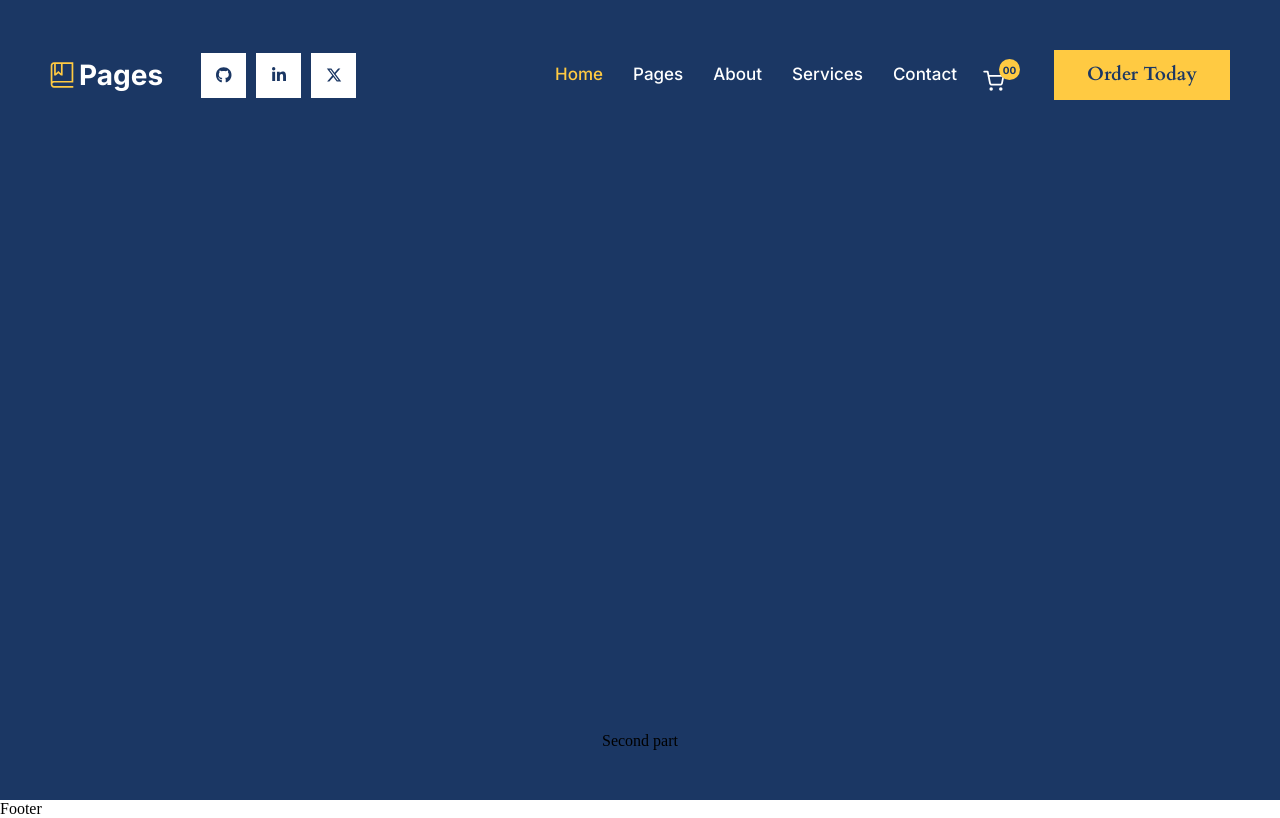
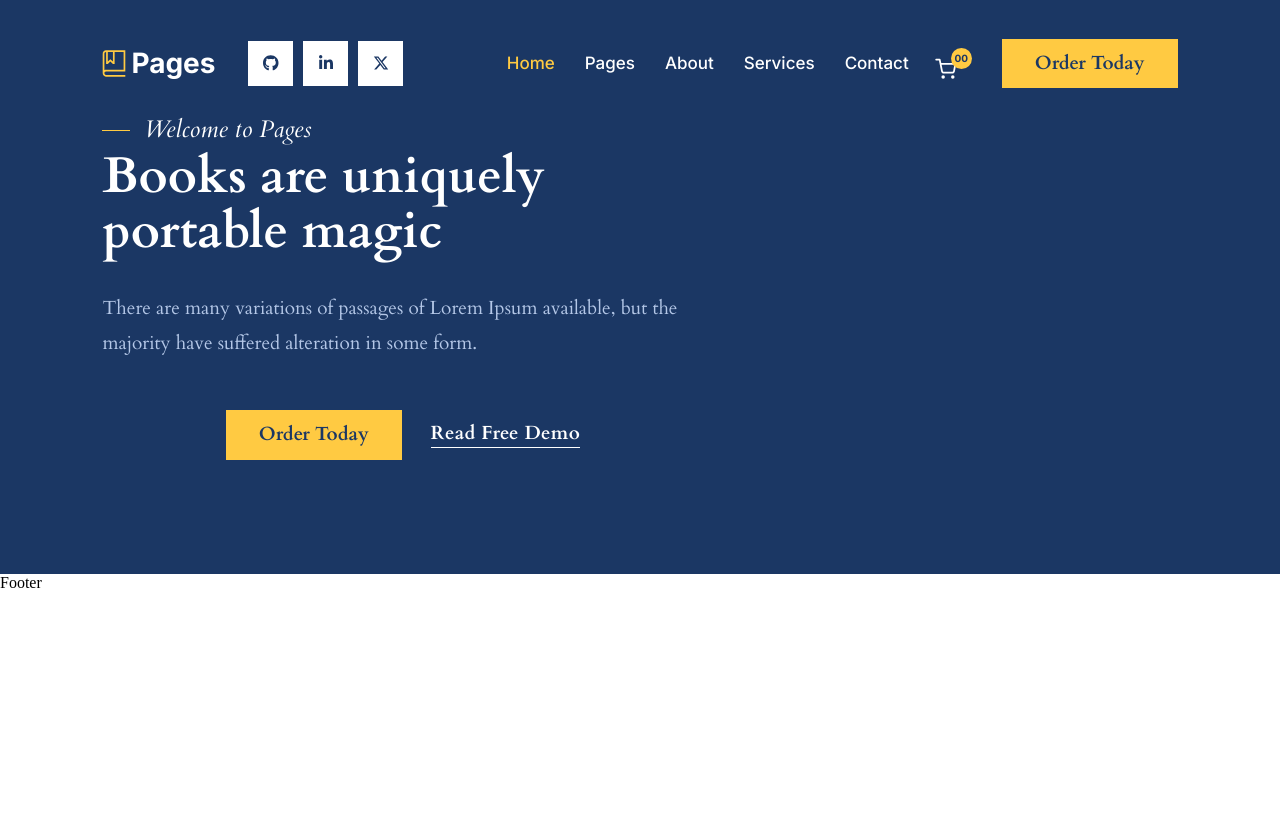
Before and after one commit to LmOpe/pages, a React (Vite) app: page / in a window 1280 px wide. Built offline with nearby package versions, Linux system fonts and the light colour scheme.

Commit message:
Created the left section of the header child component

```diff
--- a/src/components/base/Header.jsx
+++ b/src/components/base/Header.jsx
@@ -2,7 +2,6 @@ import { React, useContext, useState } from "react";
 import { Box } from "@mui/material";
 
 import "../utilities/base.css";
-import "./header.css";
 import { NavBar } from "./Navbar/NavBar";
 import { CartContext } from "../../contexts/CartContext";
 export const Header = ({ children }) => {
@@ -16,19 +15,19 @@ export const Header = ({ children }) => {
   return (
     <Box
       display={"flex"}
-      height={"100vh"}
       flexDirection={"column"}
       justifyContent={"space-between"}
       alignItems={"center"}
       width={"100vw"}
-      gap={"95px"}
-      padding={"50px"}
+      maxWidth={'1920px'}
+      gap={"1.5rem"}
+      padding={"3% 8% 5% 8%"}
       className="primary-bg"
       component="header"
     >
       <CartContext.Provider value={value}>
         <NavBar />
-        <Box>{children}</Box>
+        {children}
       </CartContext.Provider>
     </Box>
   );
--- a/src/components/base/Navbar/NavLink.jsx
+++ b/src/components/base/Navbar/NavLink.jsx
@@ -26,10 +26,9 @@ export const NavigationLink = () => {
   return (
     <ul
       style={{
-        width: "469px",
         display: "flex",
         alignItems: "center",
-        justifyContent: "flex-end",
+        justifyContent: "space-between",
         gap: "30px",
       }}
     >
--- a/src/components/base/Navbar/NavMenu.jsx
+++ b/src/components/base/Navbar/NavMenu.jsx
@@ -16,14 +16,12 @@ export const NavMenu = () => {
   return (
     <Box
       display={"flex"}
-      width={"742px"}
       justifyContent={"space-between"}
       alignItems={"center"}
       gap={"30px"}
     >
       <Box
         display={"flex"}
-        width={"532px"}
         alignItems={"center"}
         justifyContent={"space-between"}
         gap={"26px"}
--- a/src/components/base/Navbar/NavbarBrand.jsx
+++ b/src/components/base/Navbar/NavbarBrand.jsx
@@ -25,7 +25,6 @@ export const NavbarBrand = () => {
 
   return (
     <Box
-      width={"306px"}
       height={"45px"}
       display={"flex"}
       alignItems={"center"}
--- a/src/components/base/Navbar/navMenu.css
+++ b/src/components/base/Navbar/navMenu.css
@@ -11,3 +11,7 @@
   border-radius: 5px;
   outline-offset: 3px;
 }
+
+.free-demo:hover {
+  color: #dad4ff;
+}
--- a/src/components/base/header.css
+++ b/src/components/base/header.css
@@ -3,6 +3,6 @@
   justify-content: center;
   align-items: center;
   padding: 20px;
-  gap: 95;
+  gap: 95px;
   height: 100vh;
 }
--- a/src/index.css
+++ b/src/index.css
@@ -3,3 +3,12 @@
   padding: 0;
   box-sizing: border-box;
 }
+
+body::-webkit-scrollbar {
+  display: none;
+}
+
+body{
+  scrollbar-width: none;
+  scroll-behavior: smooth;
+}
--- a/src/pages/index.jsx
+++ b/src/pages/index.jsx
@@ -1,13 +1,140 @@
 import React from "react";
 import { Header } from "../components/base/Header";
 
+import { Box } from "@mui/material";
+
+import "../components/utilities/base.css";
+import "../components/base/Navbar/navMenu.css";
+
+import { NavButton } from "../components/utilities/Button";
 export const Homepage = () => {
+  const className = "secondary-bg nav-menu blue-font font-cardo";
+  const styles = {
+    padding: "13px 33px",
+    fontSize: "19px",
+    fontWeight: 700,
+    lineHeight: "125%",
+  };
   return (
     <Header>
-      Second part
-      {/*
-      Give the links and button states effects
-      */}
+      <Box
+        display={"flex"}
+        height={"100%"}
+        width={"100%"}
+        alignItems={"center"}
+        justifyContent={"space-between"}
+      >
+        <Box
+          component={"section"}
+          width={"100%"}
+          height={"65%"}
+          display={"flex"}
+          alignItems={"flex-start"}
+          justifyContent={"space-between"}
+          flexDirection={"column"}
+          gap={"2.5%"}
+          className="font-cardo primary-font"
+        >
+          <Box
+            width={"209px"}
+            display={"flex"}
+            height={"37px"}
+            alignItems={"center"}
+            justifyContent={"flex-start"}
+            gap={"15px"}
+          >
+            <Box
+              className="secondary-bg"
+              width={"100%"}
+              height={"1px"}
+              alignItems={"center"}
+              justifyContent={"center"}
+            ></Box>
+            <Box
+              fontStyle={"italic"}
+              fontWeight={400}
+              fontSize={"24px"}
+              lineHeight={"154.5%"}
+              whiteSpace={"nowrap"}
+            >
+              Welcome to Pages
+            </Box>
+          </Box>
+          <Box
+            width={"614px"}
+            display={"flex"}
+            flexDirection={"column"}
+            gap={"49px"}
+            alignItems={"center"}
+            justifyContent={"flex-start"}
+          >
+            <Box
+              display={"flex"}
+              flexDirection={"column"}
+              gap={"32px"}
+              alignItems={"center"}
+              justifyContent={"flex-start"}
+            >
+              <Box fontSize={"50px"} fontWeight={700} lineHeight={"110%"}>
+                Books are uniquely portable magic
+              </Box>
+              <Box
+                className="font-Inter"
+                color={"#B4C7E7"}
+                fontSize={"19px"}
+                fontWeight={400}
+                lineHeight={"180%"}
+              >
+                There are many variations of passages of Lorem Ipsum available,
+                but the majority have suffered alteration in some form.
+              </Box>
+            </Box>
+            <Box
+            display={'flex'}
+            alignItems={'center'}
+            justifyContent={'flex-start'}
+            gap={'1rem'}
+            >
+            <NavButton styles={styles} className={className}>
+              Order Today
+            </NavButton>
+            <NavButton
+            styles={{
+              fontWeight: 700,
+              lineHeight: '125%',
+              fontSize: '19px',
+              background: 'none',
+              padding: '0.8rem',
+              letterSpacing: '0.38px',
+              flexDirection: 'column',
+              gap: '0.1rem'
+
+            }}
+            className={'primary-font font-cardo free-demo'}>
+              Read Free Demo
+              <Box
+              width={"100%"}
+              height={"1px"}
+              backgroundColor={'#fff'}
+            ></Box>
+            </NavButton>
+            </Box>
+            <Box>
+
+            </Box>
+          </Box>
+        </Box>
+        <Box
+          component={"section"}
+          width={"100%"}
+          height={"100%"}
+          display={"flex"}
+          alignItems={"flex-start"}
+          justifyContent={"space-between"}
+          flexDirection={"column"}
+          backgroundColor={"purple"}
+        ></Box>
+      </Box>
     </Header>
   );
 };
```
